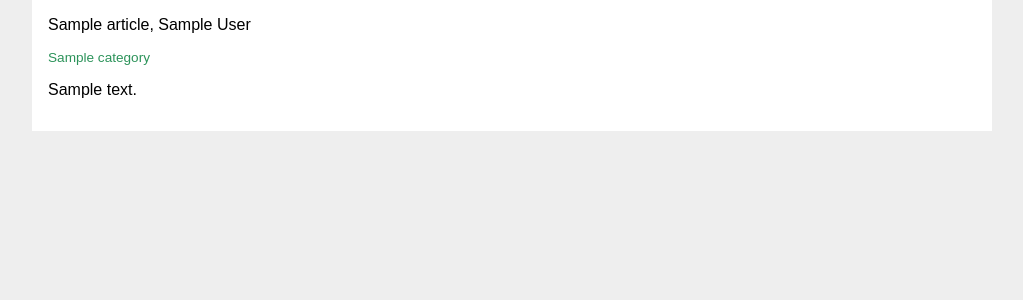
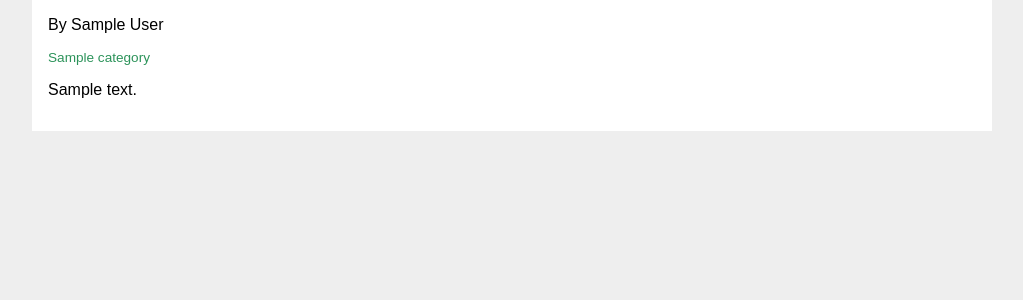
Before and after one commit to cedralpass/recap, a Flask app: template recap/templates/article/index.html in a window 1280 px wide. Shown: the part 167-467 px from the top of the page, without its empty margins (128-1151 px from the left). Run offline with Flask 3, Linux system fonts and the light colour scheme; the template is opened without the code that fills it: most values are stand-ins (such as "Sample title", 1, 10 or a date in 2020); parts of the project's set-up code (start-up, migrations or seed data) failed here and were passed over.

Commit message:
changing a line

```diff
--- a/recap/templates/article/index.html
+++ b/recap/templates/article/index.html
@@ -30,7 +30,7 @@
       {% if article['title'] is none %}
       <p class="body">Classifing document please wait ~20 seconds.</p>
       {%else%}
-      <p class="body">{{ article['title'] }}, {{ article['author'] }}</p>
+      <p class="body">By {{ article['author'] }}</p>
       <p class="category">{{ article['category'] }}</p>
       <p class="body">{{ article['summary'] }}</p>
       {%endif%}
```
